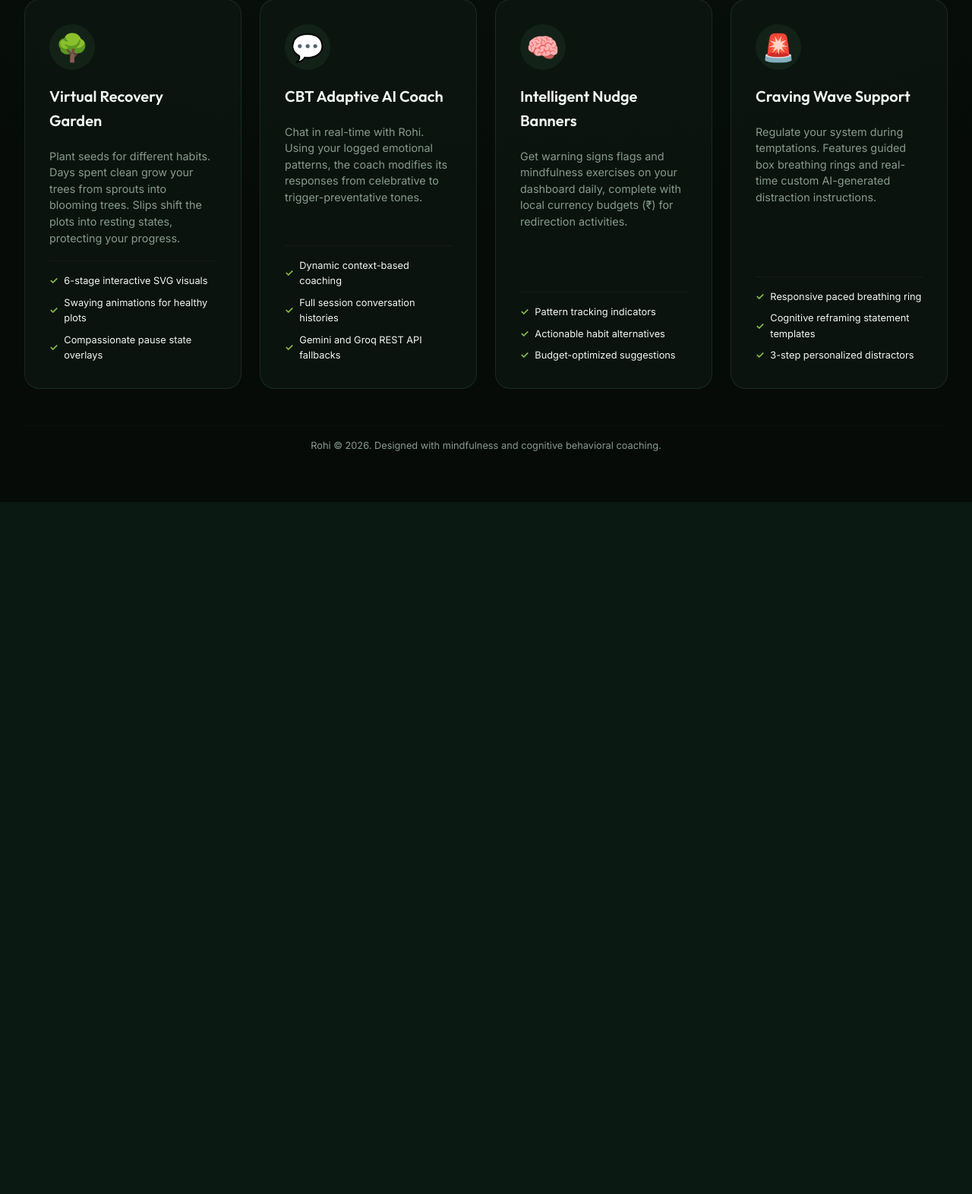
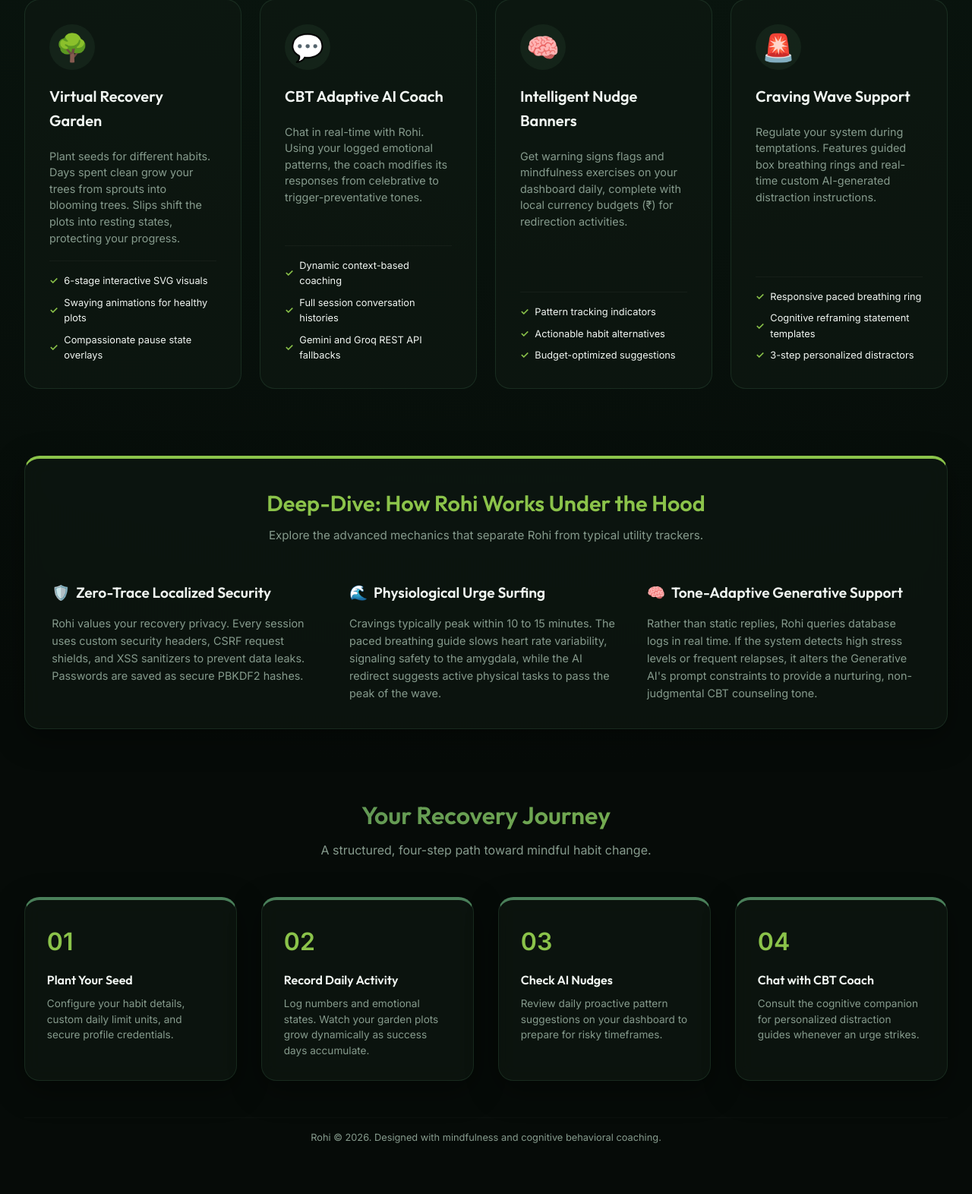
Before and after one commit to rohith1246/rohi, a Flask app: page / in a window 1280 px wide. Shown: the part 1515-3087 px from the top of the page at 76% size. Before the commit the page ends 2176 px from the top, so only its background shows below. Run offline with Flask 3, Linux system fonts and the light colour scheme; some libraries are stand-ins or nearby versions.

Commit message:
feat: expand landing page features matter with technical deep dives and recovery journey timelines

```diff
--- a/templates/index.html
+++ b/templates/index.html
@@ -181,5 +181,76 @@
             </article>
         </div>
     </section>
+
+    <!-- Deep-Dive Detailed Breakdown -->
+    <section class="deep-dive-section card-main" style="border-top: 4.5px solid var(--accent); margin-top: 2rem;">
+        <h3 class="section-title" style="font-size: 1.8rem; text-align: center; margin-bottom: 0.5rem; color: var(--accent);">
+            Deep-Dive: How Rohi Works Under the Hood
+        </h3>
+        <p style="text-align: center; color: var(--text-muted); font-size: 0.95rem; max-width: 700px; margin: 0 auto 3rem;">
+            Explore the advanced mechanics that separate Rohi from typical utility trackers.
+        </p>
+
+        <div style="display: grid; grid-template-columns: repeat(auto-fit, minmax(300px, 1fr)); gap: 2rem;">
+            <div style="display: flex; flex-direction: column; gap: 0.8rem;">
+                <h4 style="color: var(--text-main); font-size: 1.2rem; display: flex; align-items: center; gap: 0.5rem;">
+                    <span>🛡️</span> Zero-Trace Localized Security
+                </h4>
+                <p style="color: var(--text-muted); font-size: 0.9rem; line-height: 1.6;">
+                    Rohi values your recovery privacy. Every session uses custom security headers, CSRF request shields, and XSS sanitizers to prevent data leaks. Passwords are saved as secure PBKDF2 hashes.
+                </p>
+            </div>
+
+            <div style="display: flex; flex-direction: column; gap: 0.8rem;">
+                <h4 style="color: var(--text-main); font-size: 1.2rem; display: flex; align-items: center; gap: 0.5rem;">
+                    <span>🌊</span> Physiological Urge Surfing
+                </h4>
+                <p style="color: var(--text-muted); font-size: 0.9rem; line-height: 1.6;">
+                    Cravings typically peak within 10 to 15 minutes. The paced breathing guide slows heart rate variability, signaling safety to the amygdala, while the AI redirect suggests active physical tasks to pass the peak of the wave.
+                </p>
+            </div>
+
+            <div style="display: flex; flex-direction: column; gap: 0.8rem;">
+                <h4 style="color: var(--text-main); font-size: 1.2rem; display: flex; align-items: center; gap: 0.5rem;">
+                    <span>🧠</span> Tone-Adaptive Generative Support
+                </h4>
+                <p style="color: var(--text-muted); font-size: 0.9rem; line-height: 1.6;">
+                    Rather than static replies, Rohi queries database logs in real time. If the system detects high stress levels or frequent relapses, it alters the Generative AI's prompt constraints to provide a nurturing, non-judgmental CBT counseling tone.
+                </p>
+            </div>
+        </div>
+    </section>
+
+    <!-- Step-by-Step User Timeline -->
+    <section class="timeline-section" style="margin-top: 2rem;">
+        <h3 class="section-title-center" style="font-size: 2rem; margin-bottom: 0.5rem; background: linear-gradient(135deg, var(--primary), var(--accent)); -webkit-background-clip: text; -webkit-text-fill-color: transparent;">Your Recovery Journey</h3>
+        <p class="section-desc-center" style="margin-bottom: 3rem;">A structured, four-step path toward mindful habit change.</p>
+
+        <div class="timeline-grid" style="display: grid; grid-template-columns: repeat(auto-fit, minmax(220px, 1fr)); gap: 2rem;">
+            <div class="timeline-item card-main" style="position: relative; padding: 1.8rem; border-top: 4px solid var(--primary);">
+                <div style="font-size: 2rem; font-weight: 700; color: var(--accent); margin-bottom: 0.8rem;">01</div>
+                <h4 style="margin-bottom: 0.5rem;">Plant Your Seed</h4>
+                <p style="font-size: 0.85rem; color: var(--text-muted); line-height: 1.5;">Configure your habit details, custom daily limit units, and secure profile credentials.</p>
+            </div>
+
+            <div class="timeline-item card-main" style="position: relative; padding: 1.8rem; border-top: 4px solid var(--primary);">
+                <div style="font-size: 2rem; font-weight: 700; color: var(--accent); margin-bottom: 0.8rem;">02</div>
+                <h4 style="margin-bottom: 0.5rem;">Record Daily Activity</h4>
+                <p style="font-size: 0.85rem; color: var(--text-muted); line-height: 1.5;">Log numbers and emotional states. Watch your garden plots grow dynamically as success days accumulate.</p>
+            </div>
+
+            <div class="timeline-item card-main" style="position: relative; padding: 1.8rem; border-top: 4px solid var(--primary);">
+                <div style="font-size: 2rem; font-weight: 700; color: var(--accent); margin-bottom: 0.8rem;">03</div>
+                <h4 style="margin-bottom: 0.5rem;">Check AI Nudges</h4>
+                <p style="font-size: 0.85rem; color: var(--text-muted); line-height: 1.5;">Review daily proactive pattern suggestions on your dashboard to prepare for risky timeframes.</p>
+            </div>
+
+            <div class="timeline-item card-main" style="position: relative; padding: 1.8rem; border-top: 4px solid var(--primary);">
+                <div style="font-size: 2rem; font-weight: 700; color: var(--accent); margin-bottom: 0.8rem;">04</div>
+                <h4 style="margin-bottom: 0.5rem;">Chat with CBT Coach</h4>
+                <p style="font-size: 0.85rem; color: var(--text-muted); line-height: 1.5;">Consult the cognitive companion for personalized distraction guides whenever an urge strikes.</p>
+            </div>
+        </div>
+    </section>
 </div>
 {% endblock %}
```
